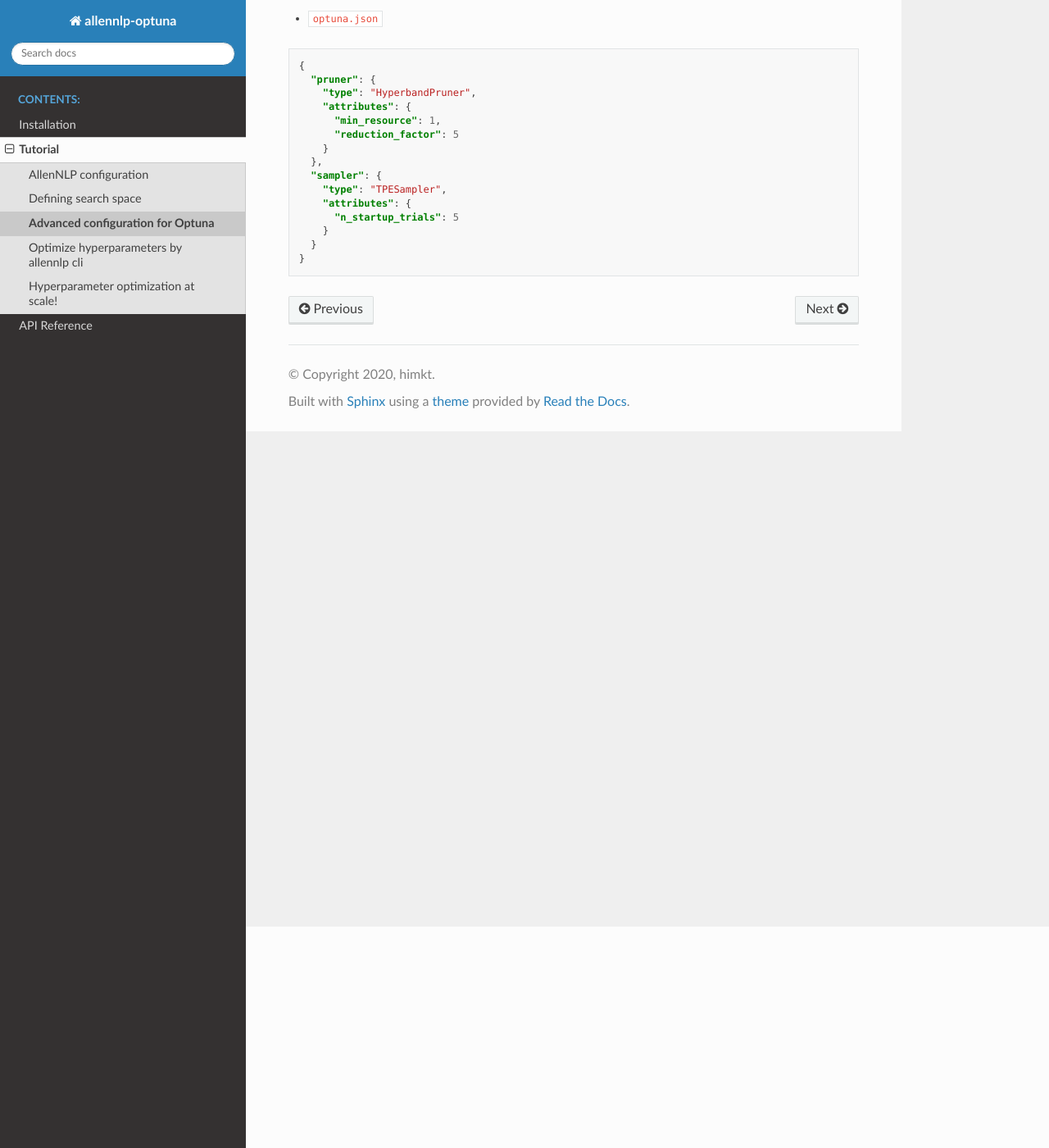
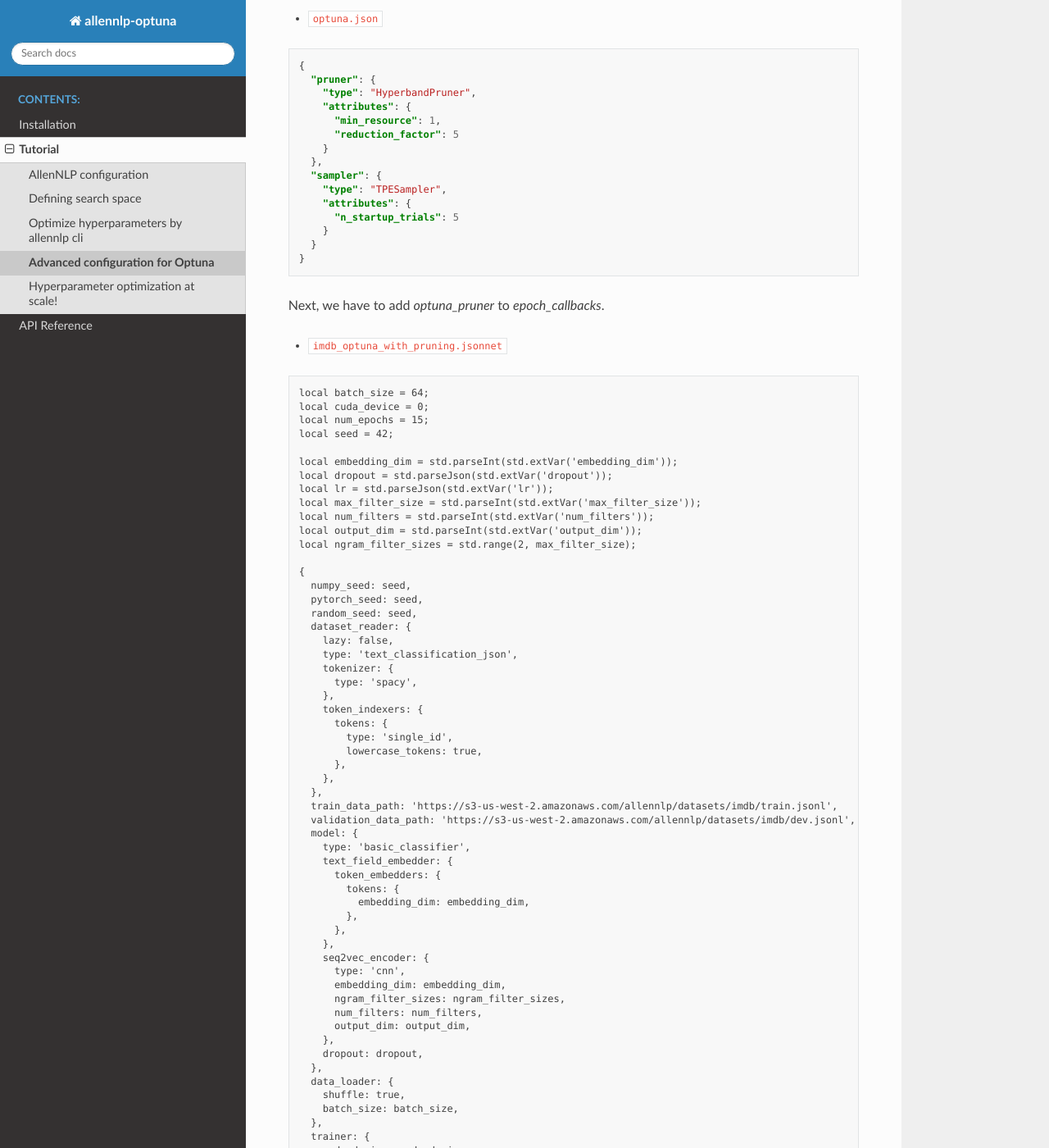
Before and after one commit to himkt/allennlp-optuna, a Sphinx documentation site: the page built from docs/source/tutorial/advanced_optuna_configuration.rst, in a window 1280 px wide and 1400 px high, scrolled down 270 px. Shown: the whole window at 82% size. Built offline with Sphinx 7.4.7 and the Read the Docs theme 2.0.0, drawn with Linux system fonts in a browser that asks for light colours; some of the changed text lies outside the part shown.

Commit message:
Update docs

```diff
--- a/docs/source/tutorial/advanced_optuna_configuration.rst
+++ b/docs/source/tutorial/advanced_optuna_configuration.rst
@@ -26,3 +26,92 @@ The example of `optuna.json <./config/optuna.json>`_ looks like:
       }
     }
   }
+
+
+Next, we have to add `optuna_pruner` to `epoch_callbacks`.
+
+- ``imdb_optuna_with_pruning.jsonnet``
+
+.. code-block:: text
+
+  local batch_size = 64;
+  local cuda_device = 0;
+  local num_epochs = 15;
+  local seed = 42;
+
+  local embedding_dim = std.parseInt(std.extVar('embedding_dim'));
+  local dropout = std.parseJson(std.extVar('dropout'));
+  local lr = std.parseJson(std.extVar('lr'));
+  local max_filter_size = std.parseInt(std.extVar('max_filter_size'));
+  local num_filters = std.parseInt(std.extVar('num_filters'));
+  local output_dim = std.parseInt(std.extVar('output_dim'));
+  local ngram_filter_sizes = std.range(2, max_filter_size);
+
+  {
+    numpy_seed: seed,
+    pytorch_seed: seed,
+    random_seed: seed,
+    dataset_reader: {
+      lazy: false,
+      type: 'text_classification_json',
+      tokenizer: {
+        type: 'spacy',
+      },
+      token_indexers: {
+        tokens: {
+          type: 'single_id',
+          lowercase_tokens: true,
+        },
+      },
+    },
+    train_data_path: 'https://s3-us-west-2.amazonaws.com/allennlp/datasets/imdb/train.jsonl',
+    validation_data_path: 'https://s3-us-west-2.amazonaws.com/allennlp/datasets/imdb/dev.jsonl',
+    model: {
+      type: 'basic_classifier',
+      text_field_embedder: {
+        token_embedders: {
+          tokens: {
+            embedding_dim: embedding_dim,
+          },
+        },
+      },
+      seq2vec_encoder: {
+        type: 'cnn',
+        embedding_dim: embedding_dim,
+        ngram_filter_sizes: ngram_filter_sizes,
+        num_filters: num_filters,
+        output_dim: output_dim,
+      },
+      dropout: dropout,
+    },
+    data_loader: {
+      shuffle: true,
+      batch_size: batch_size,
+    },
+    trainer: {
+      cuda_device: cuda_device,
+      epoch_callbacks: [
+        {
+          type: 'optuna_pruner',
+        }
+      ],
+      num_epochs: num_epochs,
+      optimizer: {
+        lr: lr,
+        type: 'sgd',
+      },
+      validation_metric: '+accuracy',
+    },
+  }
+
+
+Finally, you can run optimization with pruning:
+
+.. code-block:: bash
+
+    poetry run allennlp tune \
+        config/imdb_optuna_with_pruning.jsonnet \
+        config/hparams.json \
+        --optuna-param-path config/optuna.json \
+        --serialization-dir result/hpo \
+        --study-name test-with-pruning
--- a/docs/source/tutorial/index.rst
+++ b/docs/source/tutorial/index.rst
@@ -7,6 +7,6 @@ Tutorial
 
    allennlp_configuration
    optuna_search_space
+   run_allennlp_optuna
    advanced_optuna_configuration
-   run_allennlp_optuna
    hyperparameter_optimization_at_scale
--- a/docs/source/tutorial/run_allennlp_optuna.rst
+++ b/docs/source/tutorial/run_allennlp_optuna.rst
@@ -12,7 +12,6 @@ You can optimize hyperparameters by:
     poetry run allennlp tune \
         config/imdb_optuna.jsonnet \
         config/hparams.json \
-        --optuna-param-path config/optuna.json \
         --serialization-dir result \
         --study-name test
 
```
